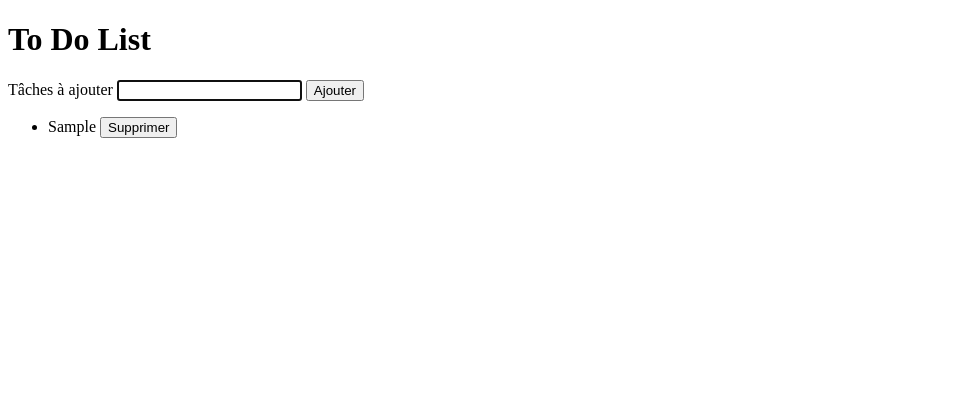
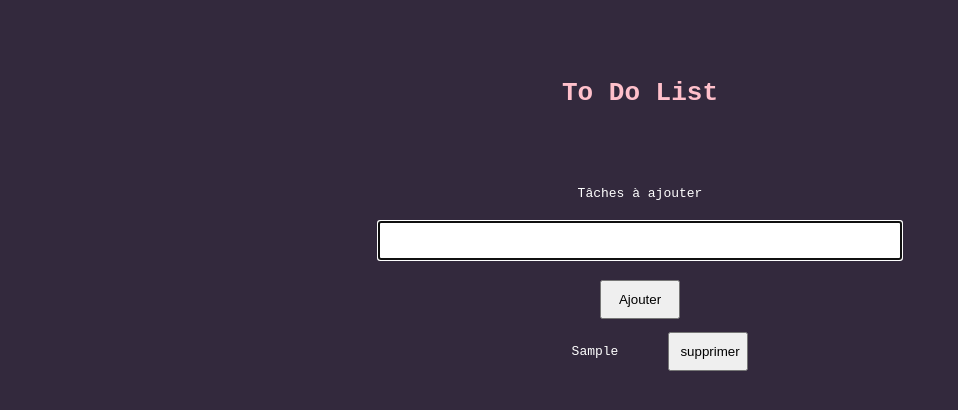
Before and after one commit to Zitoone/To-Do-List, a plain HTML site: page index.html in a window 1280 px wide. Both pictures are taken after typing "Sample" into the empty fields and a click on the button "Ajouter". Shown: the whole page, without its empty margins (0-958 px from the left). Drawn offline with Linux system fonts and the light colour scheme.

Commit message:
Finish code for this simple todo list

```diff
--- a/index.html
+++ b/index.html
@@ -3,13 +3,16 @@
 <head>
     <meta charset="UTF-8">
     <meta name="viewport" content="width=device-width, initial-scale=1.0">
+    <link rel="stylesheet" href="style.css">
     <title>To Do List</title>
 </head>
 <body>
     <h1>To Do List</h1>
-    <label for="task">Tâches à ajouter</label>
-    <input type="text" id="task">
-    <button type="button">Ajouter</button>
+    <div>
+        <label for="task">Tâches à ajouter</label>
+        <input type="text" id="task">
+        <button type="button">Ajouter</button>
+    </div>
     <div>
         <ul>
 
--- a/script.js
+++ b/script.js
@@ -1,17 +1,27 @@
 const button = document.querySelector('button')
 
+
 button.addEventListener('click', ()=>{
-let task=document.querySelector('input')
-let ul=document.querySelector('ul')
-ul.insertAdjacentHTML('beforeend',`<li> ${task.value} <button class="del">Supprimer</button> </li>` );
-task.value= " ";
-task.focus();
+const task=document.querySelector('input')
+const ul=document.querySelector('ul')
 
-const liste = document.querySelector('li')
-const del = document.querySelector('.del')
+const liste = document.createElement('li')
+liste.textContent = task.value
+
+const del = document.createElement('button')
+del.textContent = "supprimer"
+
+liste.appendChild(del)
+ul.appendChild(liste)
 
 del.addEventListener('click', ()=>{
     liste.remove()
-    })
+    });
 
-});
+task.value= "";
+task.focus();
+})
+
+// ['click','ontouchstart'].forEach( evt =>
+//     element.addEventListener(evt, dosomething, false)
+// );
--- /dev/null
+++ b/style.css
@@ -0,0 +1,35 @@
+body{
+    margin: auto;
+    justify-items: center;
+    background: #33293d;
+    color: white;
+    font-family: monospace;
+    h1{
+        margin: 3em;
+        color: pink;
+    }
+    input{
+        padding: 10px;
+        width: 500px;
+    }
+    div{
+        display: flex;
+        flex-direction: column;
+        align-items: center;
+        gap: 20px;
+    }
+    button{
+        padding: 10px;
+        width: 80px;
+        &:hover{
+            background-color: pink;
+            cursor: pointer;
+        }
+    }
+    li{
+        display: flex;
+        flex-direction: row;
+        align-items: center;
+        gap: 50px;
+    }
+}
```
